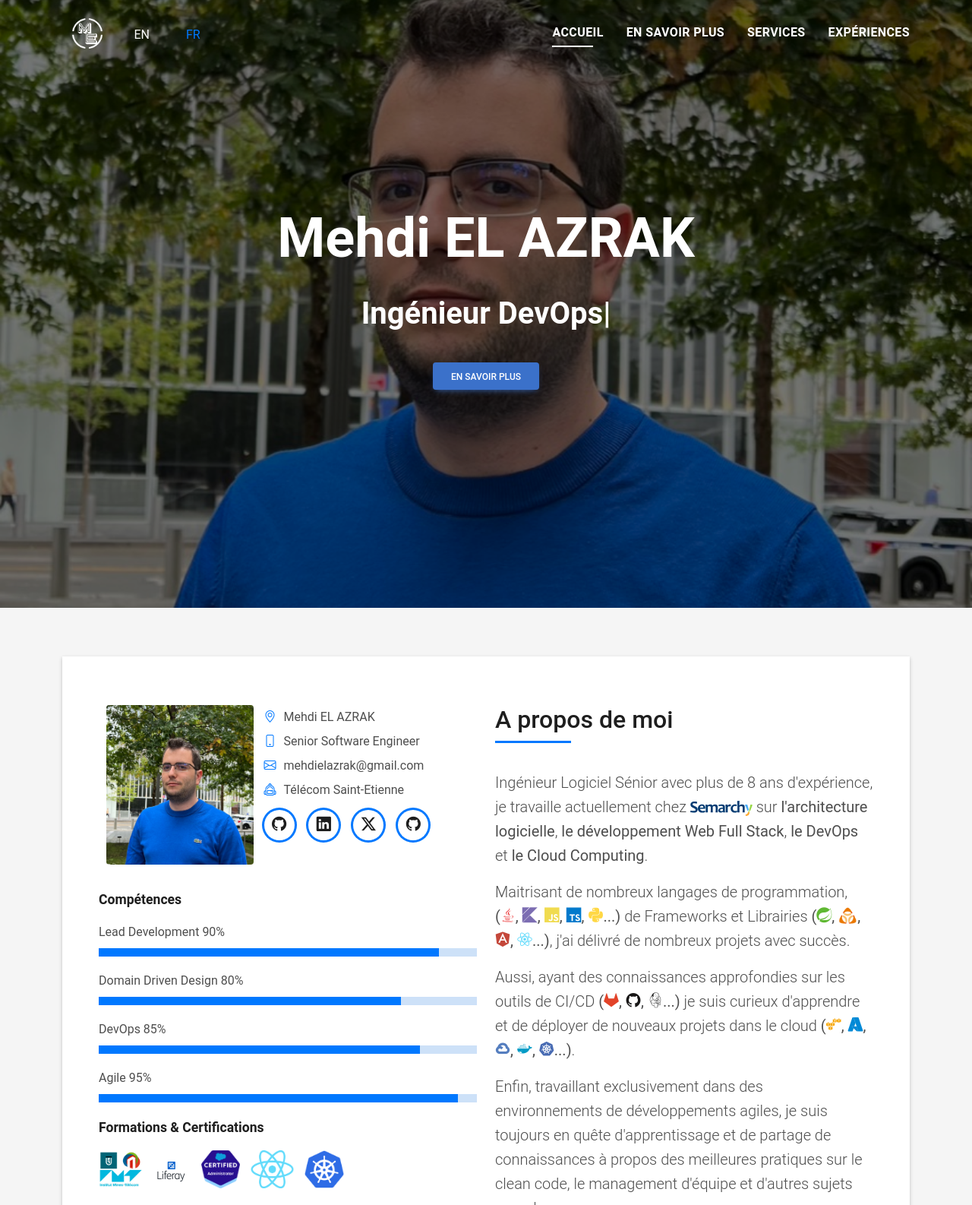
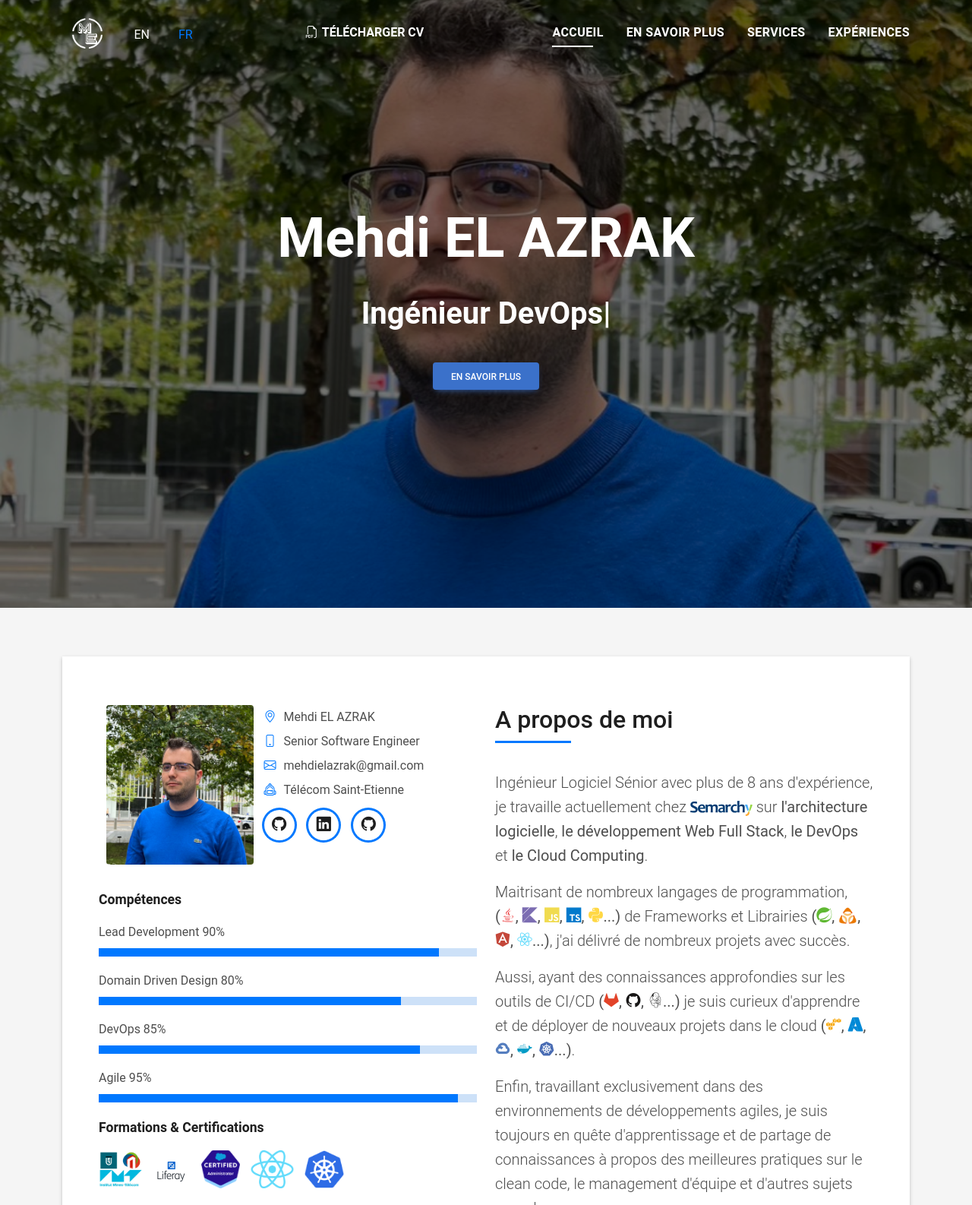
Before and after one commit to mehdi-el-azrak/mehdi-el-azrak.github.io, a plain HTML site: page index-fr.html in a window 1280 px wide. Shown: the top 1586 px of the page at 76% size. Drawn offline with nearby package versions, Linux system fonts and the light colour scheme; grey boxes are pictures that could not be loaded.

Commit message:
feat(resume): add pdf resume

```diff
--- a/assets/css/custom-style.css
+++ b/assets/css/custom-style.css
@@ -2,7 +2,7 @@
     background-image: url(../img/mehdi-bg.jpeg)
 }
 
-.language-en {
+.language-en, .language-fr {
     color: white;
     padding-right: 10px;
 }
@@ -12,13 +12,17 @@
     border-right: 2px solid;
 }
 
-.language-fr {
-    color: white;
-    padding-left: 10px;
+.hovered {
+    color: #0078ff
 }
 
-.hovered {
-    color: #0078ff
+.resume {
+    color: white;
+    font-weight: 600;
+}
+
+.pdf-icon {
+    padding-right: 5px;
 }
 
 .socials {
--- a/index-fr.html
+++ b/index-fr.html
@@ -36,6 +36,11 @@
             <a class="logo" href="index-fr.html"><img alt="Logo" class="img-fluid" src="assets/img/logo.png"></a>
             <a class="language-en" href="index.html"><i class="flag flag-united-states"></i>EN</a>
             <a class="language-fr hovered" href="index-fr.html"><i class="flag flag-france"></i>FR</a>
+        </div>
+
+        <div>
+            <a class="resume" href="assets/docs/CV_Mehdi_EL-AZRAK.pdf" target="_blank"><i
+                    class="bi bi-filetype-pdf pdf-icon"></i>TÉLÉCHARGER CV</a>
         </div>
 
         <nav class="navbar" id="navbar">
@@ -93,7 +98,7 @@
                                                 <li><span class="bi bi-phone"></span>Senior Software Engineer</li>
                                                 <li><a class="mail-to" href="mailto:mehdielazrak@gmail.com"><span
                                                         class="bi bi-envelope"></span>mehdielazrak@gmail.com</a></li>
-                                                <li><a class="school" href="https://www.telecom-st-etienne.fr/en/"
+                                                <li><a class="school" href="https://www.telecom-st-etienne.fr"
                                                        target="_blank"><span
                                                         class="bi bi-backpack2"></span>Télécom Saint-Etienne</a></li>
                                             </ul>
@@ -107,9 +112,6 @@
                                                 <li><a href="https://linkedin.com/in/mehdi-el-azrak"
                                                        target="_blank"><span class="ico-circle"><i
                                                         class="bi bi-center bi-linkedin"></i></span></a></li>
-                                                <li><a href="https://x.com/Mehdi_EL_AZRAK" target="_blank"><span
-                                                        class="ico-circle"><i
-                                                        class="bi bi-center bi-twitter-x"></i></span></a></li>
                                                 <li><a href="https://github.com/mehdi-el-azrak" target="_blank"><span
                                                         class="ico-circle"><i class="bi bi-center bi-github"></i></span></a>
                                                 </li>
```
Also changed, not shown: index.html (+6 -4 lines), 2 other files.
